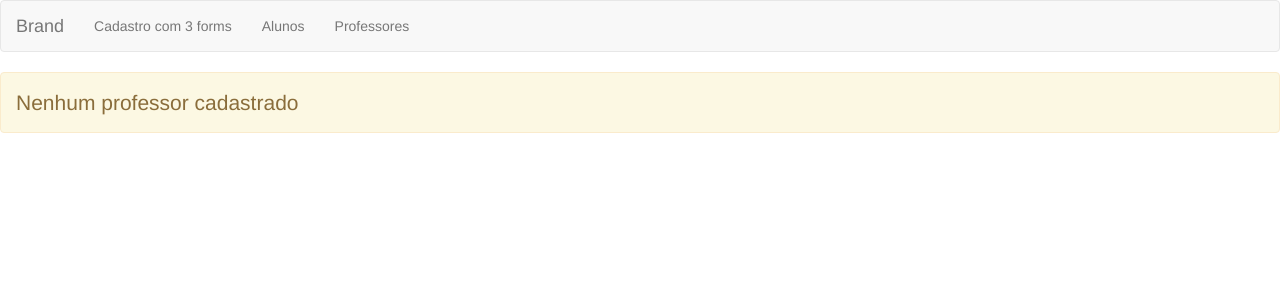
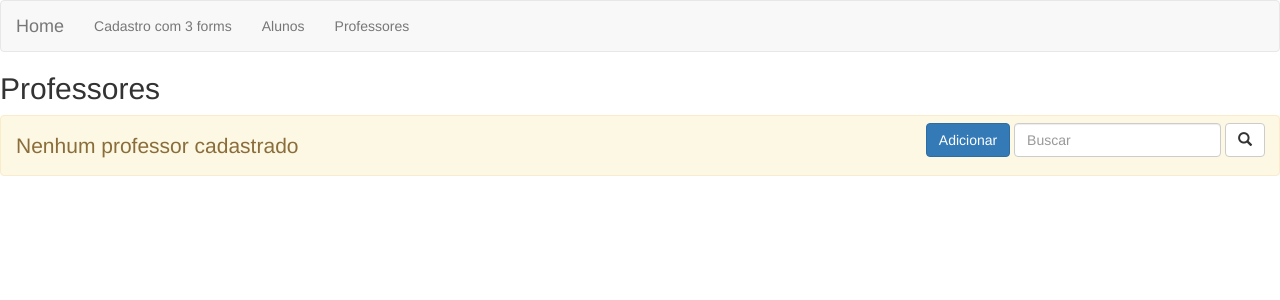
Before and after one commit to Josue23/django-post-exemplo, a Django app: page /professor_list/ in a window 1280 px wide. Shown: the top 300 px of the page. Run offline with Django 3.2, Linux system fonts and the light colour scheme; data that the repository does not hold is empty; some libraries are stand-ins or nearby versions.

Commit message:
form de adicionar professor

```diff
--- a/core/templates/core/professor_list.html
+++ b/core/templates/core/professor_list.html
@@ -1,6 +1,20 @@
 {% extends "base.html" %}
 
 {% block content %}
+
+	<h2>Professores</h2>
+
+	<div class="pull-right">
+    <form class="navbar-form navbar-left" role="search">
+    <a class="btn btn-primary" href="{% url 'professor_add' %}">Adicionar</a>
+      <div class="form-group">
+        <input type="text" class="form-control" placeholder="Buscar" />
+      </div>
+      <button type="submit" class="btn btn-default">
+        <i class="glyphicon glyphicon-search"></i>
+      </button>
+    </form>
+  </div>
 
 	{% if professor_list %}
 	<table class="table">
--- a/core/templates/nav.html
+++ b/core/templates/nav.html
@@ -3,7 +3,7 @@
 
                     <button type="button" class="navbar-toggle" data-toggle="collapse" data-target="#bs-example-navbar-collapse-1">
                          <span class="sr-only">Toggle navigation</span><span class="icon-bar"></span><span class="icon-bar"></span><span class="icon-bar"></span>
-                    </button> <a class="navbar-brand" href="{% url 'index' %}">Brand</a>
+                    </button> <a class="navbar-brand" href="{% url 'index' %}">Home</a>
                 </div>
 
                 <div class="collapse navbar-collapse" id="bs-example-navbar-collapse-1">
--- a/core/views.py
+++ b/core/views.py
@@ -77,6 +77,19 @@ def aluno_edit(request, pk):
         return HttpResponseRedirect(reverse('aluno_list'))
 
 
+def professor_add(request):
+    if request.method == 'POST':
+        professorform = ProfessorForm(request.POST)
+        if professorform.is_valid:
+            professorform.save()
+            # import ipdb; ipdb.set_trace()
+        return redirect('professor_list')
+    else:
+        professorform = ProfessorForm()
+    ctx = {'professor_form': professorform}
+    return render(request, 'core/professor_add.html', ctx)
+
+
 def professor_list(request):
     professor_list = Professor.objects.all()
     ctx = {'professor_list': professor_list}
--- a/mysite/urls.py
+++ b/mysite/urls.py
@@ -15,6 +15,7 @@ urlpatterns = [
     # url(r'^candidate/(?P<pk>\d+)/edit/$', v.candidate_edit, name='candidate_edit'),
 
     # professor
+    url(r'^professor/add/$', v.professor_add, name='professor_add'),
     url(r'^professor_list/$', v.professor_list, name='professor_list'),
     url(r'^professor/(?P<pk>\d+)/$', v.professor_detail, name='professor_detail'),
 
```
Also changed, not shown: core/templates/core/aluno_list.html (+6 -4 lines), core/templates/core/professor_add.html (added, +13 -0 lines).
